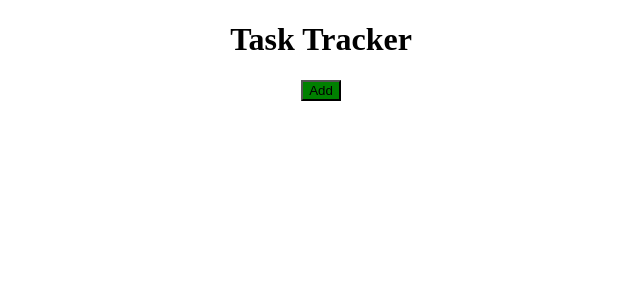
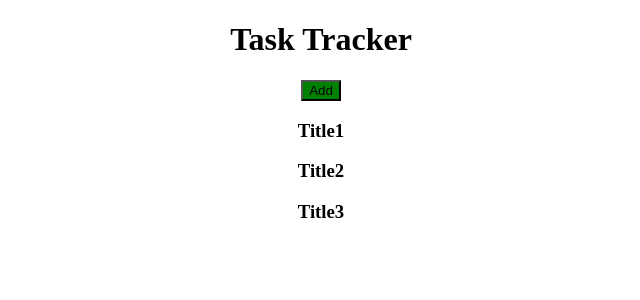
Before and after one commit to suhpin95/task-tracker, a React (Create React App) app: page / in a window 1280 px wide. Shown: the top 300 px of the page, without its empty margins (319-959 px from the left). Built offline with nearby package versions, Linux system fonts and the light colour scheme.

Commit message:
Implemented Tasks as a dumb component

```diff
--- a/src/App.js
+++ b/src/App.js
@@ -1,10 +1,12 @@
 import './App.css';
 import Header from "./components/Header";
+import Tasks from "./components/Tasks";
 
 function App() {
   return (
     <div className="App">
       <Header title = {" Task Tracker "} />
+      <Tasks />
     </div>
   );
 }
--- /dev/null
+++ b/src/components/Tasks.js
@@ -0,0 +1,18 @@
+import React from 'react'
+
+const Tasks = () => {
+    const tasks = [
+        {'id': 1, 'title': 'Title1' , 'description': 'Lorum Impsum'},
+        {'id': 2, 'title': 'Title2' , 'description': 'Lorum Impsum'},
+        {'id': 3, 'title': 'Title3' , 'description': 'Lorum Impsum'},
+     ]
+    return (
+        <>
+            { tasks.map(task=> (
+                <h3 key= {task.id}>{task.title}</h3>
+            ) ) }
+        </>
+    )
+}
+
+export default Tasks
```
Also changed, not shown: 1 other file (tests, documents, lock files or other folders).
